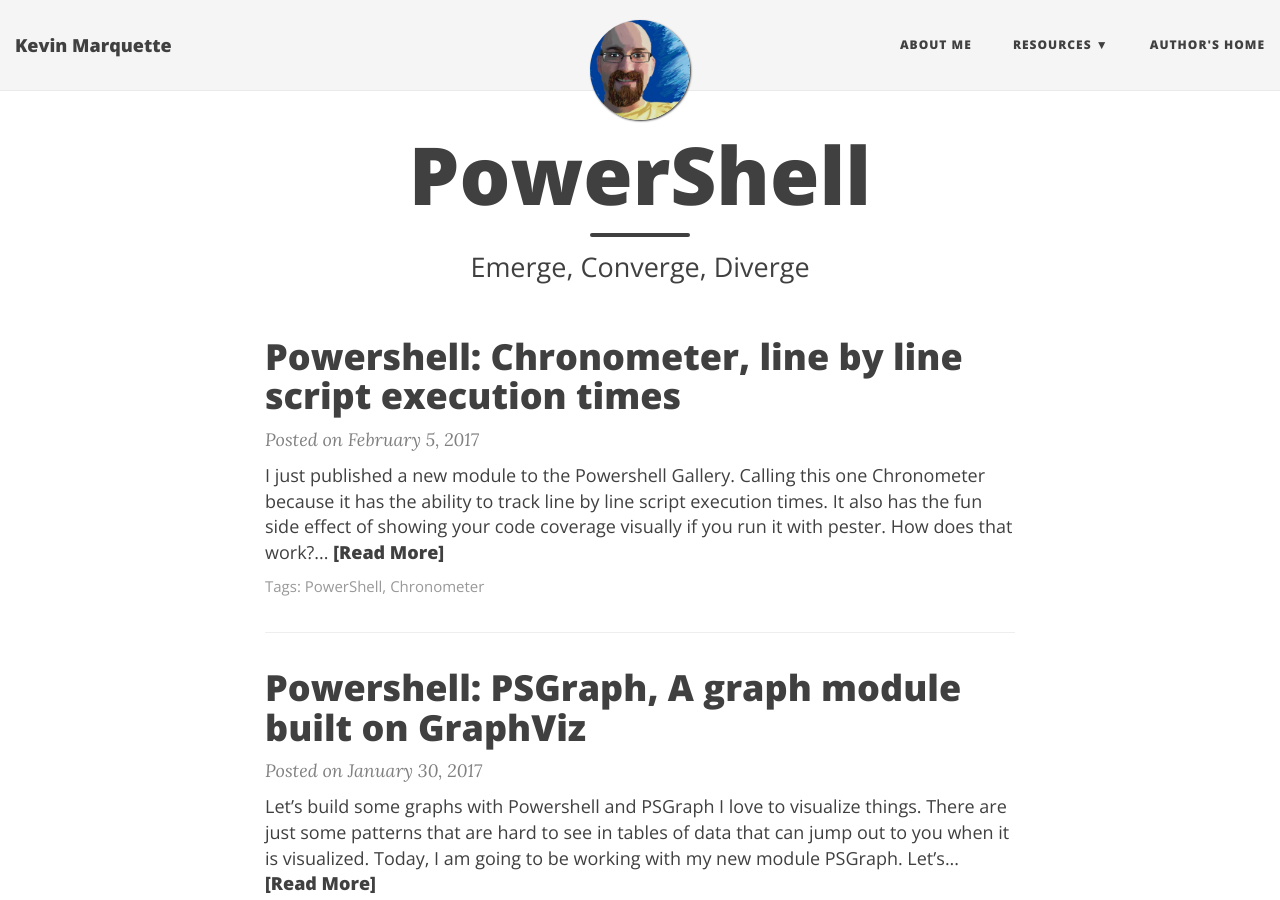
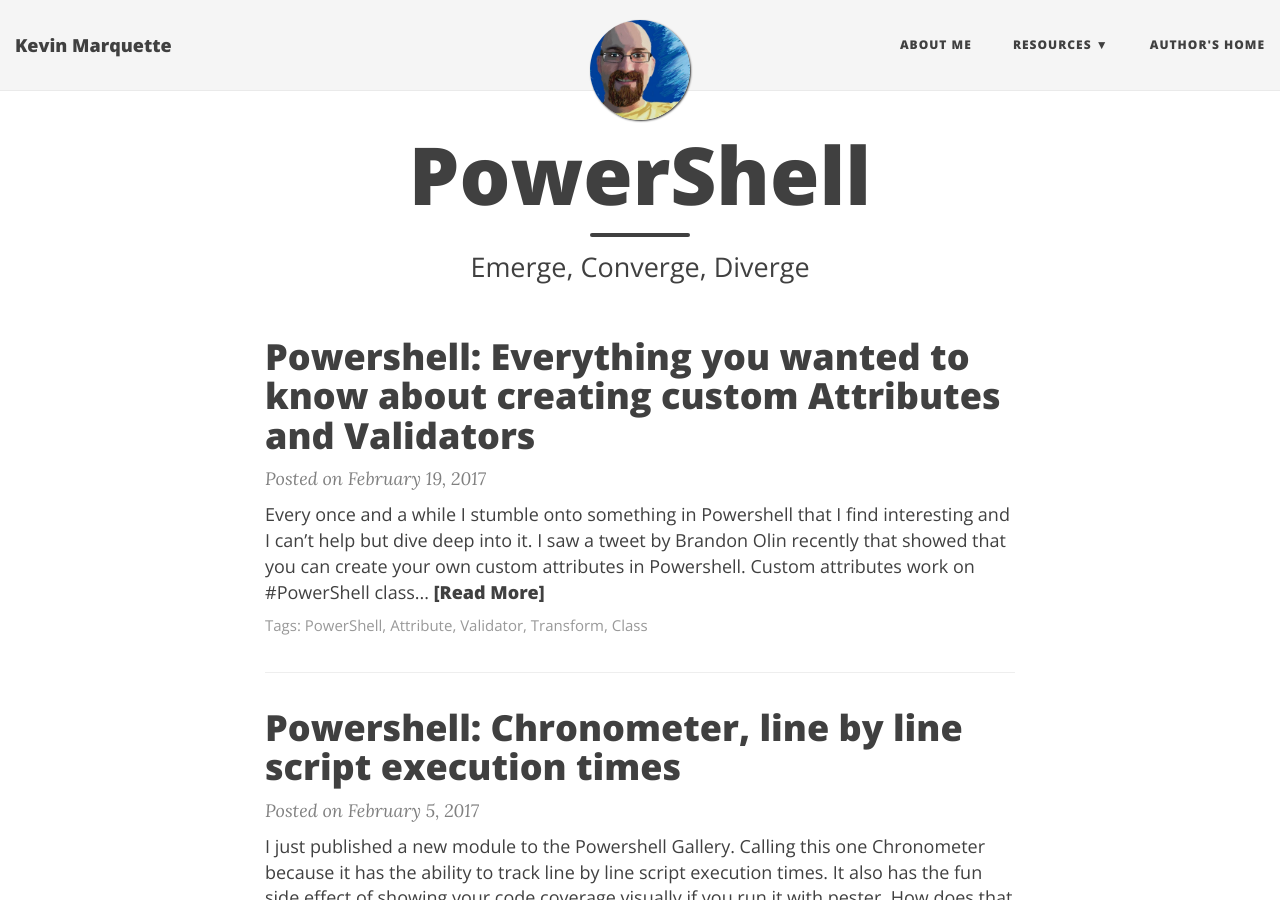
Before and after one commit to KevinMarquette/kevinmarquette.github.io, a Jekyll site: the page built from index.html, in a window 1280 px wide and 900 px high. Built offline with Jekyll 4.4.1, drawn with Linux system fonts in a browser that asks for light colours; nearby versions of some CDN libraries; the list of posts is cut into pages by our own code.

Commit message:
Published custom attribute and validator creation.

```diff
--- a/_draft/attributes.md
+++ b/_posts/2017-02-19-Powershell-Creating-Custom-Attribute-Validator-Transform.md
@@ -1,6 +1,6 @@
 ---
 layout: post
-title: "Powershell: Custom attrbute deep dive"
+title: "Powershell: Everything you wanted to know about creating custom Attributes and Validators"
 date: 2017-02-19
 tags: [PowerShell, Attribute, Validator, Transform, Class]
 ---
```
Also changed, not shown: other parts of _posts/2017-02-19-Powershell-Creating-Custom-Attribute-Validator-Transform.md (+1 -1 lines).
